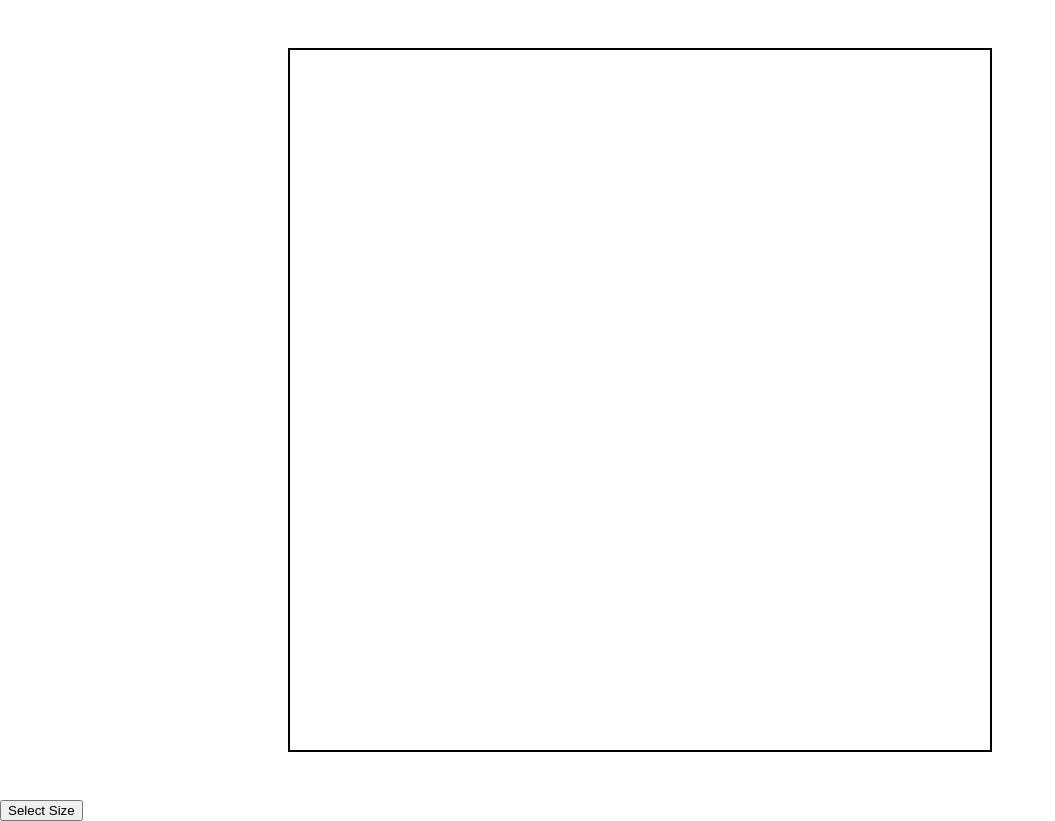
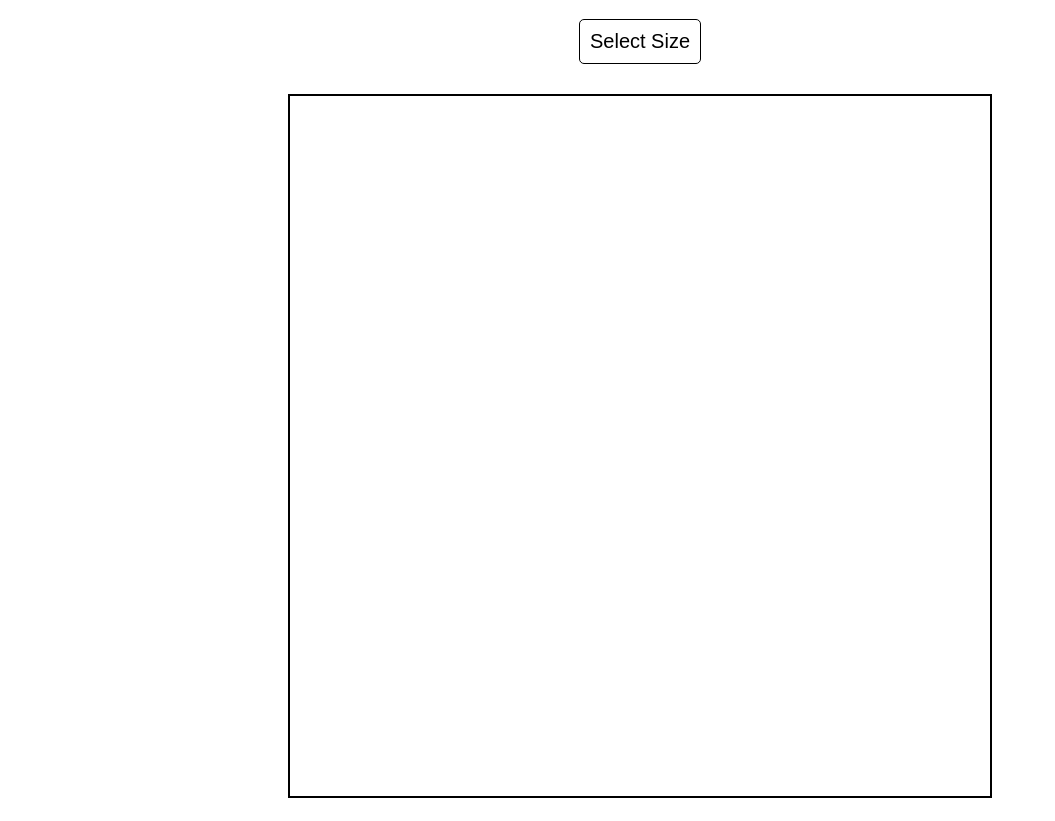
Before and after one commit to huntkay1/etch-a-sketch, a plain HTML site: page index.html in a window 1280 px wide. Shown: the whole page, without its empty margins (0-1055 px from the left). Drawn offline with Linux system fonts and the light colour scheme.

Commit message:
Style "select size" button
Styled the select size button so that it is on the top of the grid.
Changed the border, size, and added a hover effect.

Also removed the div container that the grid was in. This was so that I
I could properly change the button placement using flexbox. Edited the
rest of the CSS and JavaScript code accordingly for this change.

```diff
--- a/index.html
+++ b/index.html
@@ -7,11 +7,10 @@
     <link rel="stylesheet" href="style.css">
 </head>
 <body>
-    <div id="container">
-        <div id="grid">
+
+        <div id="container">
 
         </div>
-    </div>
     <script src="javascript.js"></script>
 </body>
 </html>
--- a/javascript.js
+++ b/javascript.js
@@ -1,4 +1,4 @@
-const container = document.getElementById("grid");
+const container = document.getElementById("container");
 
 //Creates the boxes used to build the grid based on the specificed dimensions
 function makeGrid(size) {
@@ -47,7 +47,9 @@ function changeColor() {
 body = document.querySelector('body');
 sizeBtn = document.createElement("button");
 sizeBtn.textContent = "Select Size";
+sizeBtn.classList.add("select");
 body.appendChild(sizeBtn);
+
 
 sizeBtn.addEventListener('click', () => {
     gridSize = prompt("Please specify a dimension number: ");
@@ -57,4 +59,5 @@ sizeBtn.addEventListener('click', () => {
     };
 
     makeGrid(gridSize);
+    changeColor();
 })
--- a/style.css
+++ b/style.css
@@ -1,15 +1,14 @@
+
+
 body {
-    margin: 0 auto;
+    display: flex;
+    justify-content: center;
+    align-items: center;
+    flex-direction: column-reverse;
+    height: 100vh;
 }
 
 #container {
-    display: flex;
-    justify-content: center;
-    align-items: center;
-    height: 100vh;
-}
-
-#grid {
     height: 700px;
     width: 700px;
     display: flex;
@@ -21,3 +20,20 @@ body {
     box-sizing: border-box; /*Used to include border and padding in the width and height */
     border: 0.5px solid black;
 }
+
+.select {
+    margin-bottom: 30px;
+    font-size: 20px;
+    border: 1px solid black;
+    background-color: transparent;
+    padding: 10px;
+    border-radius: 5px;
+    transition-duration: 0.2s;
+}
+
+.select:hover {
+    background-color: gray;
+    color: white;
+    border: 1px gray solid;
+
+}
```
